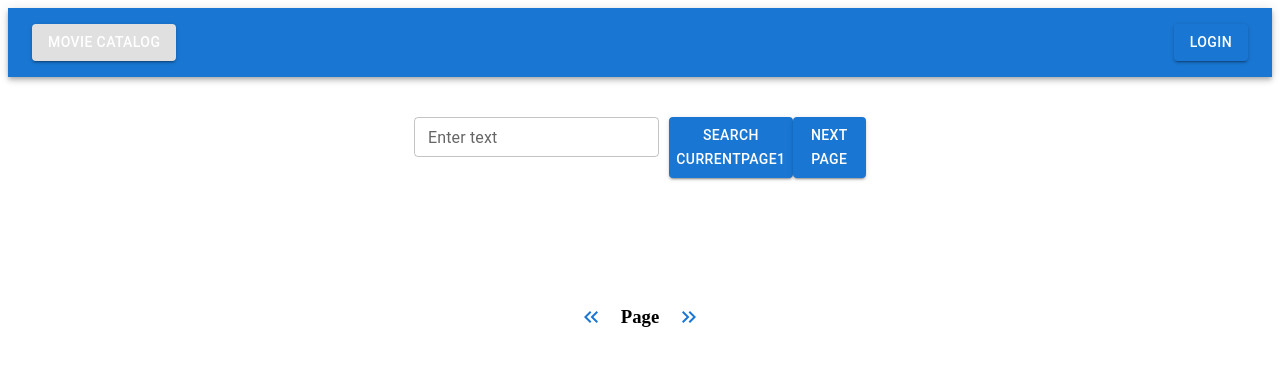
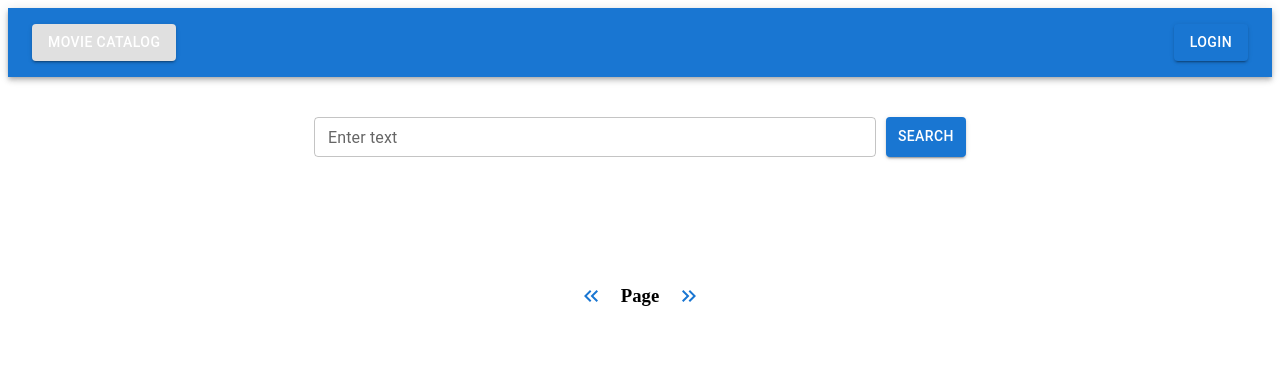
Before and after one commit to manuchekhrY/my-movie-catalog, a React (Create React App) app: page / in a window 1280 px wide. Shown: the top 366 px of the page. Built offline with nearby package versions, Linux system fonts and the light colour scheme.

Commit message:
changed SearchForm and MovieItem functions to classes

```diff
--- a/src/App.tsx
+++ b/src/App.tsx
@@ -1,13 +1,11 @@
 import React from 'react';
 import { Navbar } from './components/navbar/Navbar';
 import MovieItem from './components/movie/MovieItem';
-import { SearchForm } from './components/navbar/SearchForm';
 
 function App() {
     return (
         <div>
-            <Navbar/>
-            <SearchForm/>
+            <Navbar />
             <MovieItem/>
         </div>
     );
--- a/src/components/movie/MovieItem.tsx
+++ b/src/components/movie/MovieItem.tsx
@@ -1,8 +1,106 @@
-import { Button, Container, Grid, IconButton } from "@mui/material";
+import { Container, IconButton } from "@mui/material";
 import KeyboardDoubleArrowRightIcon from '@mui/icons-material/KeyboardDoubleArrowRight';
 import KeyboardDoubleArrowLeftIcon from '@mui/icons-material/KeyboardDoubleArrowLeft';
+import React, { Component } from "react";
+import returnArrayData, { MovieState } from "../../extra/MovieType";
+import axios from "axios";
+import { searchUrl } from "../../extra/endPoint";
+import '../navbar/Navbar.css'
+import SearchForm from "../navbar/SearchForm";
+
+class MovieItem extends Component<{}, MovieState> {
+
+    state: MovieState = {
+        movies: [],
+    };
+
+    fetchMovies = async (searchText: string) => {
+        axios.get(searchUrl(searchText, 1))
+            .then(res => {
+                const data = returnArrayData(res);
+                this.setState({ movies: data });
+            })
+            .catch(err => console.log(err))
+    };
+
+    handleSearch = (searchText: string) => {
+        this.fetchMovies(searchText);
+    };
+
+    displayData() {
+
+        const { movies } = this.state;
+
+        const imgBaseUrl = 'https://image.tmdb.org/t/p/w500';
+
+        console.log("you called displayData method");
+
+        return movies.map((movie) => {
+            return (
+                <div className="form">
+
+                    <img className="image" src={imgBaseUrl + movie.poster_path} alt={movie.title} />
+
+                    <div>
+                        <h2>{movie.title}</h2>
+                        <p>{movie.overview}</p>
+                        <p>Release Date: {movie.release_date}</p>
+                    </div>
+                </div>)
+        });
+    }
+
+    render() {
+        return (
+            <>
+                <SearchForm onSearch={this.handleSearch} />
+                <div className="forms">
+                    {this.displayData()}
+                </div>
+                <Container sx={{ display: 'flex', alignContent: 'center', width: '200px', justifyContent: 'center' }}>
+                    <IconButton color="primary" sx={{ marginRight: '10px' }}>
+                        <KeyboardDoubleArrowLeftIcon />
+                    </IconButton>
+                    <h3>Page</h3>
+                    <IconButton color="primary" sx={{ marginLeft: '10px' }}>
+                        <KeyboardDoubleArrowRightIcon />
+                    </IconButton>
+                </Container>
+            </>
+        )
+    }
+}
+
+export default MovieItem;
+
+/*
+    displayData() {
+
+        const { movies } = this.state;
+
+        const imgBaseUrl = 'https://image.tmdb.org/t/p/w500';
+
+        console.log("you called displayData method");
+
+        return movies.map((movie) => {
+            return (
+                <div className="form">
+                    {
+                        //<img className="image" src={imgBaseUrl + movie.poster_path} alt={movie.title} />
+                    }
+                    <div>
+                        <h2>{movie.title}</h2>
+
+                        <p>Release Date: </p>
+                    </div>
+                </div>)
+        });
+    }
 
 const MovieItem = () => {
+
+    //const search = new SearchForm();
+
     return (
         <Container sx={{ display: 'flex', alignContent: 'center', width: '200px', justifyContent:'center' }}>
             <IconButton color="primary" sx={{marginRight: '10px'}}>
@@ -16,5 +114,4 @@ const MovieItem = () => {
 
     )
 }
-
-export default MovieItem;
+*/
--- a/src/components/navbar/SearchForm.tsx
+++ b/src/components/navbar/SearchForm.tsx
@@ -1,63 +1,36 @@
-import { Button, Container, Grid, TextField } from "@mui/material";
-import { useState } from "react";
-import { searchUrl } from "../../extra/endPoint";
-import axios from "axios";
+import { Button, Container, TextField } from "@mui/material";
+import { Component } from "react";
 import './Navbar.css'
-import returnArrayData, { Movie } from "../../extra/MovieType";
+import React from "react";
 
 let currentPage = 1;
 
-export function SearchForm() {
+class SearchForm extends Component<{ onSearch: (searchText: string) => void }> {
+    state = {
+        searchText: "",
+    };
 
-    const [movieName, setMovieName] = useState<string>('');
+    handleInputChange = (event: React.ChangeEvent<HTMLInputElement>) => {
+        this.setState({ searchText: event.target.value });
+    };
 
-    const [arr, setArr] = useState<Movie[]>();
+    handleSearch = () => {
+        const { onSearch } = this.props;
+        const { searchText } = this.state;
+        onSearch(searchText);
+    };
 
-    function callAPI(page : number) {
-        axios.get(searchUrl(movieName, page))
-        .then((res) => {
-            setArr(returnArrayData(res));
-            currentPage = page;
-        })
-            .catch(err => console.log(err));
-    }
-
-    function callNextPage() {
-        const nextPage = currentPage + 1;
-        callAPI(nextPage);
-    }
-
-    const handleClick = () => {
-        callAPI(currentPage);
-    }
-
-    const handleClick2 = () =>{
-        callNextPage();
-    }
-
-    const imgBaseUrl = 'https://image.tmdb.org/t/p/w500';
-
-    function displayData(array: Movie[]) {
-        return array.map((movie) => {
-            return (
-                <div className="form">
-                    <img className="image" src={imgBaseUrl + movie.poster_path} alt={movie.title} />
-                    <div>
-                        <h2>{movie.title}</h2>
-                        <p>{movie.overview}</p>
-                        <p>Release Date: {movie.release_date}</p>
-                    </div>
-                </div>)
-        });
-    }
+    render() {
+        const { searchText } = this.state;
 
         return (
             <>
-            <Container sx={{ display: 'flex', alignContent: 'center', width: '500px', padding: '10px' }}>
+                <Container sx={{ display: 'flex', alignContent: 'center', width: '700px', padding: '10px' }}>
                     <TextField
                         color="error"
                         label="Enter text"
-                    onChange={e => (setMovieName(e.target.value), currentPage=1)}
+                        value={searchText}
+                        onChange={this.handleInputChange}
                         size="small"
                         fullWidth
                         sx={{ marginRight: '10px' }}
@@ -65,16 +38,13 @@ export function SearchForm() {
 
                     <Button
                         variant="contained"
-                    onClick={handleClick} >
-                    Search currentPage{currentPage}
+                        onClick={this.handleSearch} >
+                        Search
                     </Button>
-                <Button variant="contained" onClick={handleClick2}>Next Page</Button>
                 </Container>
-            <div className="forms">
-                {
-                    arr && (displayData(arr))
-                }
-            </div>
             </>
         )
     }
+}
+
+export default SearchForm;
--- a/src/extra/MovieType.tsx
+++ b/src/extra/MovieType.tsx
@@ -6,8 +6,13 @@ export interface Movie {
 
 }
 
+export interface MovieState {
+    movies: Movie[];
+}
+
 function returnArrayData(apiResponse: any): Movie[] {
     const movies: Movie[] = apiResponse.data.results.map((result: any) => {
+        //console.log(result);
         const movie: Movie = {
             poster_path: result.poster_path,
             title: result.title,
```
Lines whose indentation alone changed are shown as unchanged.
